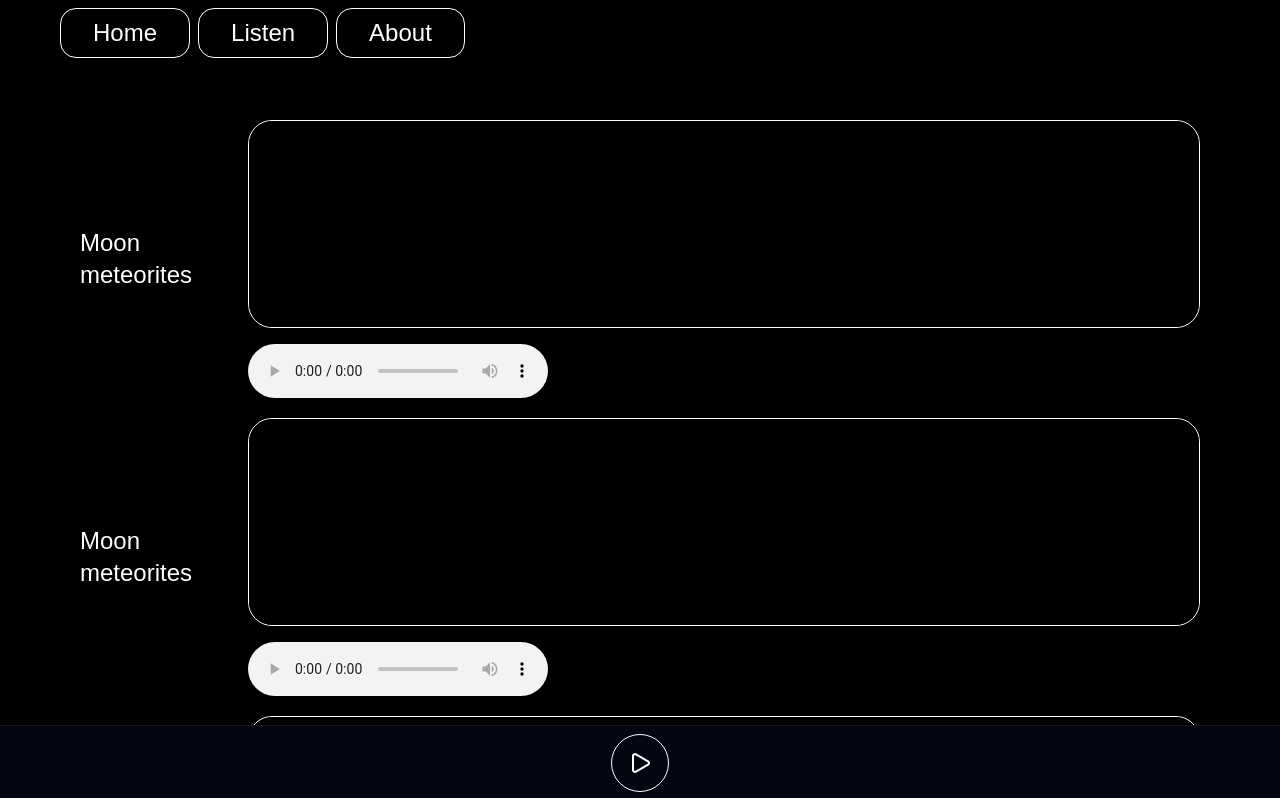
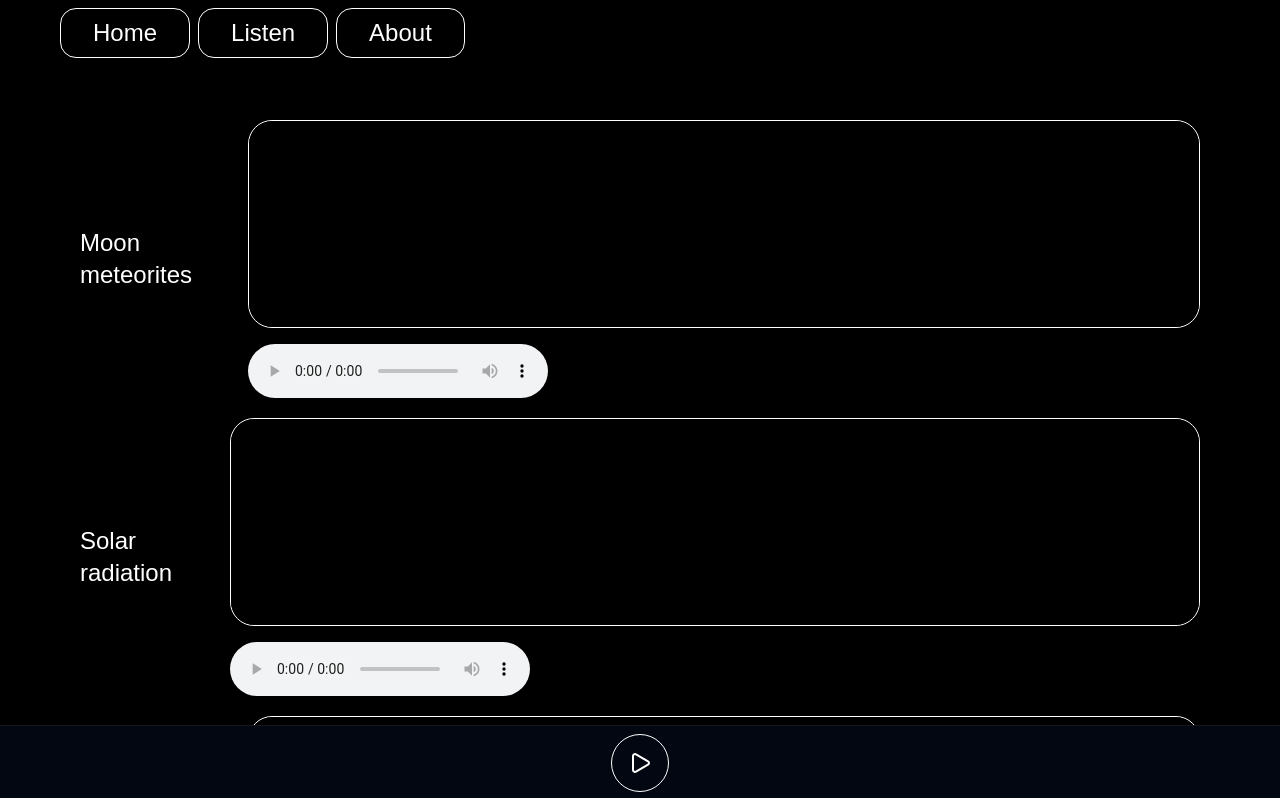
Before and after one commit to 82kota/Symphony-of-the-Universe, a Next.js app: page /listen in a window 1280 px wide. Shown: the top 798 px of the page. Built offline with nearby package versions, Linux system fonts and the light colour scheme.

Commit message:
drake drake drake

```diff
--- a/app/listen/page.tsx
+++ b/app/listen/page.tsx
@@ -22,7 +22,7 @@ export default function ListenPage() {
         />
       </div>
       <div className="flex w-full items-center justify-center gap-4 px-20">
-        <p className="text-white text-2xl">Moon meteorites</p>
+        <p className="text-white text-2xl">Solar radiation</p>
         <SoundTrack
           src="/audio/soft-piano-100-bpm-121529.mp3"
           className="grow"
@@ -32,7 +32,7 @@ export default function ListenPage() {
       <div className="flex w-full items-center justify-center gap-4 px-20">
         <p className="text-white text-2xl">Moon meteorites</p>
         <SoundTrack
-          src="/audio/soft-piano-100-bpm-121529.mp3"
+          src="/audio/hotline-bling-drake-low-quality-made-with-Voicemod.mp3"
           className="grow"
           colour="blue"
         />
```
Also changed, not shown: app/about/page.tsx (+1 -2 lines), 1 other file (tests, documents, lock files or other folders).
